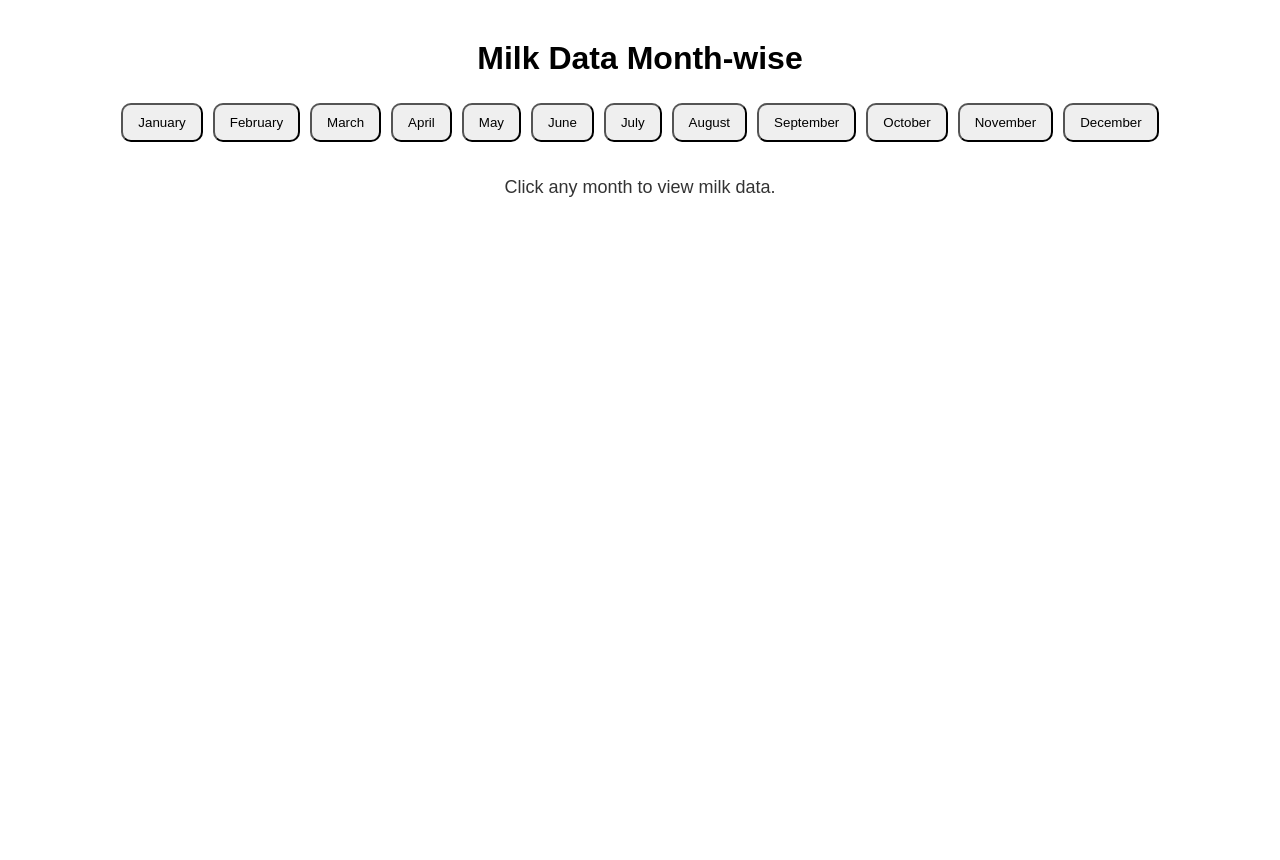
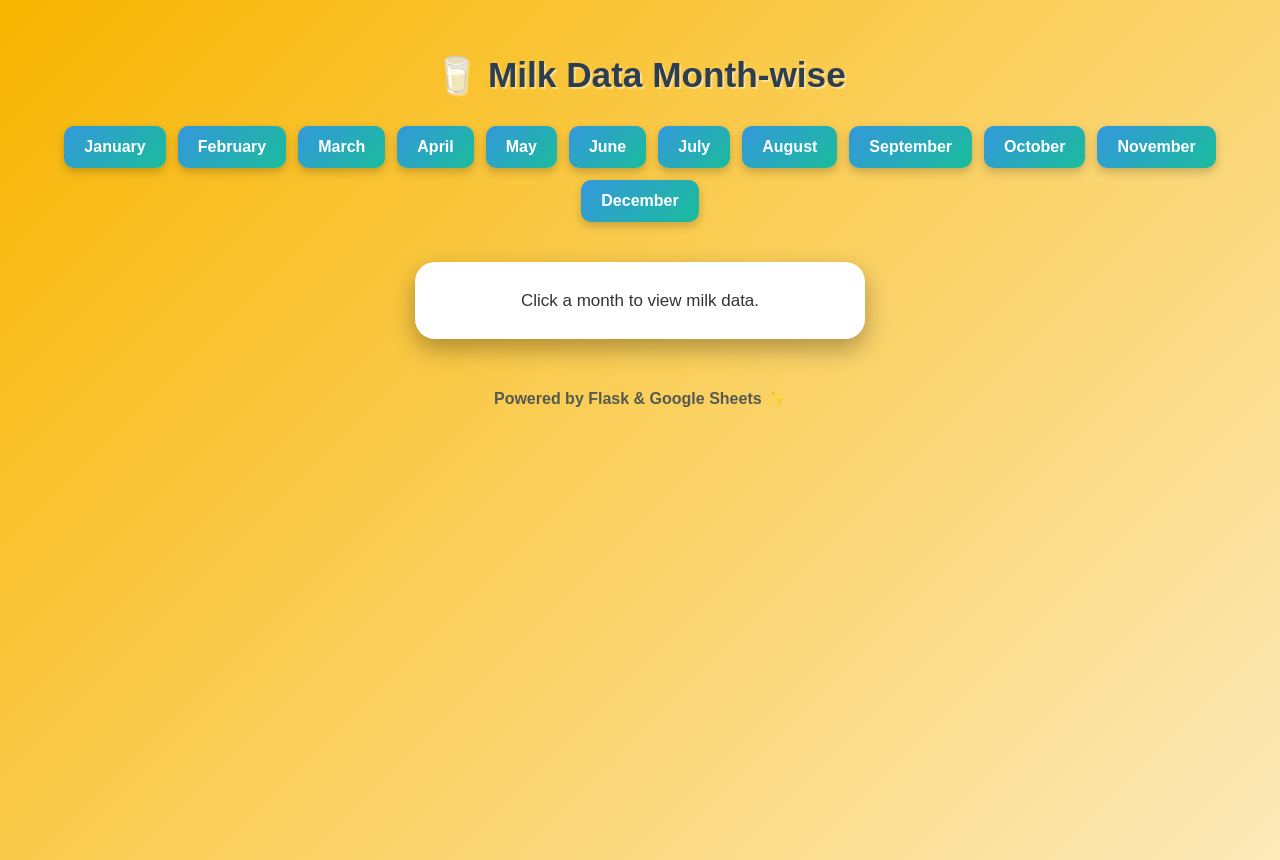
Before and after one commit to razarehan6666-creator/FARHAN12, a Flask app: page / in a window 1280 px wide. Before the commit the page ends 197 px from the top, so only its background shows below. Run offline with Flask 3, Linux system fonts and the light colour scheme.

Commit message:
Update index.html

```diff
--- a/templates/index.html
+++ b/templates/index.html
@@ -4,13 +4,100 @@
     <meta charset="UTF-8">
     <title>Milk Data Viewer</title>
     <style>
-        body { font-family: Arial; text-align: center; margin-top: 40px; }
-        button { margin: 5px; padding: 10px 15px; border-radius: 10px; }
-        #output { margin-top: 30px; font-size: 18px; color: #333; }
+        /* ====== Overall Page Style ====== */
+        body {
+            font-family: 'Poppins', sans-serif;
+            text-align: center;
+            margin: 0;
+            background: linear-gradient(135deg, #f8b500, #fceabb);
+            min-height: 100vh;
+            padding: 30px;
+        }
+
+        h1 {
+            color: #2c3e50;
+            font-size: 2.2em;
+            margin-bottom: 30px;
+            text-shadow: 2px 2px #ffffff66;
+        }
+
+        /* ====== Month Buttons ====== */
+        #buttons {
+            display: flex;
+            flex-wrap: wrap;
+            justify-content: center;
+            gap: 12px;
+            margin-bottom: 40px;
+        }
+
+        button {
+            padding: 12px 20px;
+            border-radius: 10px;
+            border: none;
+            font-size: 1em;
+            cursor: pointer;
+            background: linear-gradient(135deg, #3498db, #1abc9c);
+            color: white;
+            font-weight: bold;
+            transition: all 0.3s ease;
+            box-shadow: 0 4px 10px rgba(0,0,0,0.2);
+        }
+
+        button:hover {
+            transform: scale(1.1);
+            background: linear-gradient(135deg, #16a085, #2980b9);
+            box-shadow: 0 6px 15px rgba(0,0,0,0.3);
+        }
+
+        /* ====== Output Card ====== */
+        #output {
+            background: white;
+            max-width: 400px;
+            margin: 0 auto;
+            border-radius: 20px;
+            padding: 25px;
+            box-shadow: 0 10px 25px rgba(0,0,0,0.3);
+            color: #333;
+            font-size: 17px;
+            line-height: 1.6;
+            transition: all 0.4s ease;
+        }
+
+        #output h2 {
+            background: linear-gradient(135deg, #e67e22, #f1c40f);
+            color: white;
+            padding: 10px 0;
+            border-radius: 10px;
+            margin-bottom: 20px;
+            box-shadow: 0 4px 10px rgba(0,0,0,0.2);
+        }
+
+        .field {
+            margin: 8px 0;
+        }
+
+        /* ====== Fade-in Animation ====== */
+        @keyframes fadeIn {
+            from { opacity: 0; transform: translateY(15px); }
+            to { opacity: 1; transform: translateY(0); }
+        }
+
+        #output.show {
+            animation: fadeIn 0.6s ease forwards;
+        }
+
+        /* ====== Footer ====== */
+        footer {
+            margin-top: 50px;
+            color: #2c3e50;
+            font-weight: bold;
+            opacity: 0.8;
+        }
+
     </style>
 </head>
 <body>
-    <h1>Milk Data Month-wise</h1>
+    <h1>🥛 Milk Data Month-wise</h1>
 
     <div id="buttons">
         <script>
@@ -24,26 +111,31 @@
         </script>
     </div>
 
-    <div id="output">Click any month to view milk data.</div>
+    <div id="output">Click a month to view milk data.</div>
+
+    <footer>Powered by Flask & Google Sheets ✨</footer>
 
     <script>
         function getData(month) {
             fetch(`/month/${month}`)
-            .then(res => res.json())
-            .then(data => {
-                if (data.error) {
-                    document.getElementById("output").innerHTML = `<b>${data.error}</b>`;
-                } else {
-                    document.getElementById("output").innerHTML = `
+                .then(res => res.json())
+                .then(data => {
+                    const out = document.getElementById("output");
+                    if (data.error) {
+                        out.innerHTML = `<b style='color:red;'>${data.error}</b>`;
+                        return;
+                    }
+                    out.innerHTML = `
                         <h2>${data.Month}</h2>
-                        <p><b>Paid:</b> ${data.Paid}</p>
-                        <p><b>No. of Days in Month:</b> ${data["Days in Month"]}</p>
-                        <p><b>No. of Days Absent:</b> ${data["Days Absent"]}</p>
-                        <p><b>No. of Days Coming:</b> ${data["Days Coming"]}</p>
-                        <p><b>Amount:</b> ₹${data.Amount}</p>
+                        <div class="field"><b>Paid:</b> ${data.Paid}</div>
+                        <div class="field"><b>No. of Days in Month:</b> ${data["Days in Month"]}</div>
+                        <div class="field"><b>No. of Days Absent:</b> ${data["Days Absent"]}</div>
+                        <div class="field"><b>No. of Days Coming:</b> ${data["Days Coming"]}</div>
+                        <div class="field"><b>Amount:</b> ₹${data.Amount}</div>
+                        <div class="field"><b>Payment Mode:</b> ${data["Payment Mode"]}</div>
                     `;
-                }
-            });
+                    out.classList.add("show");
+                });
         }
     </script>
 </body>
```
